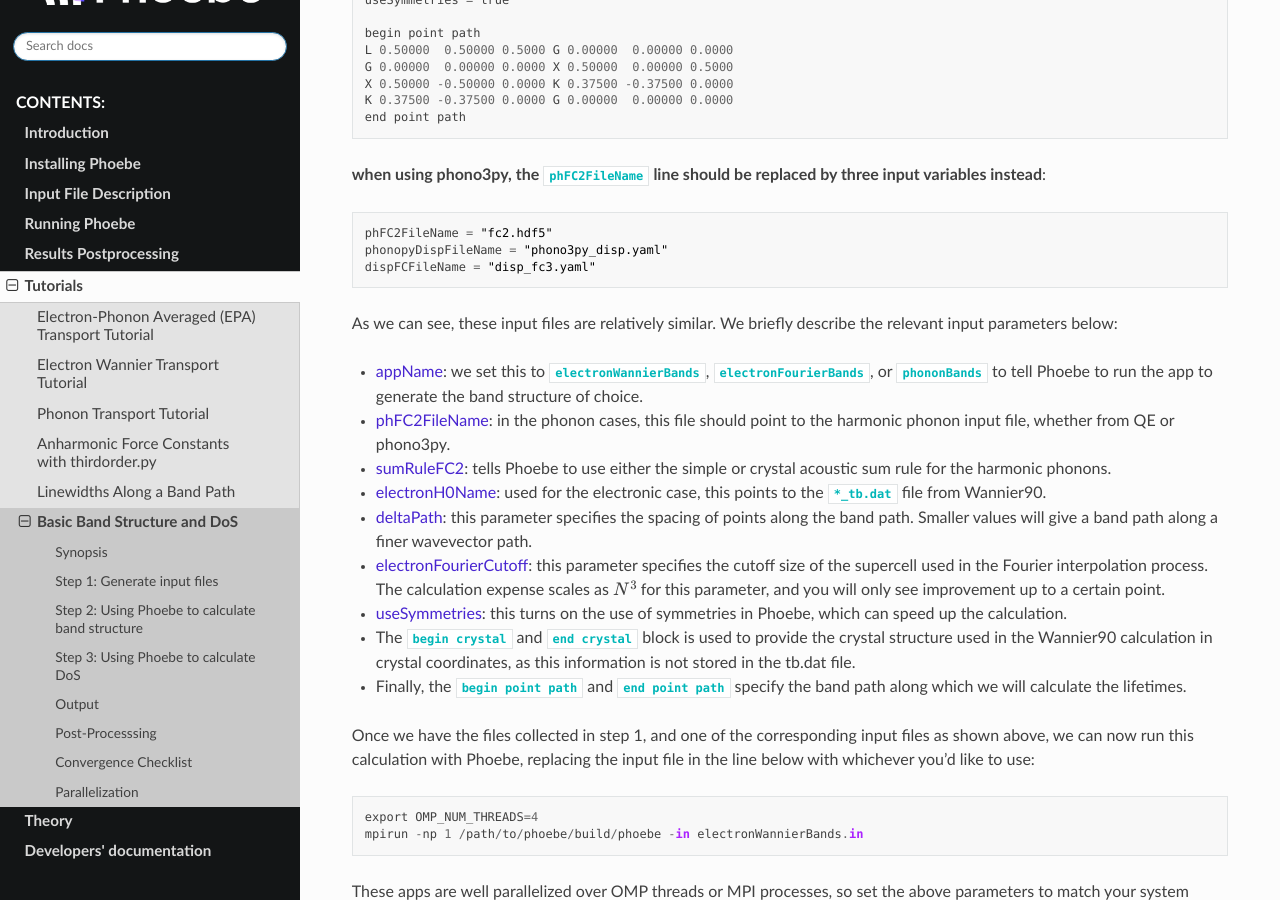
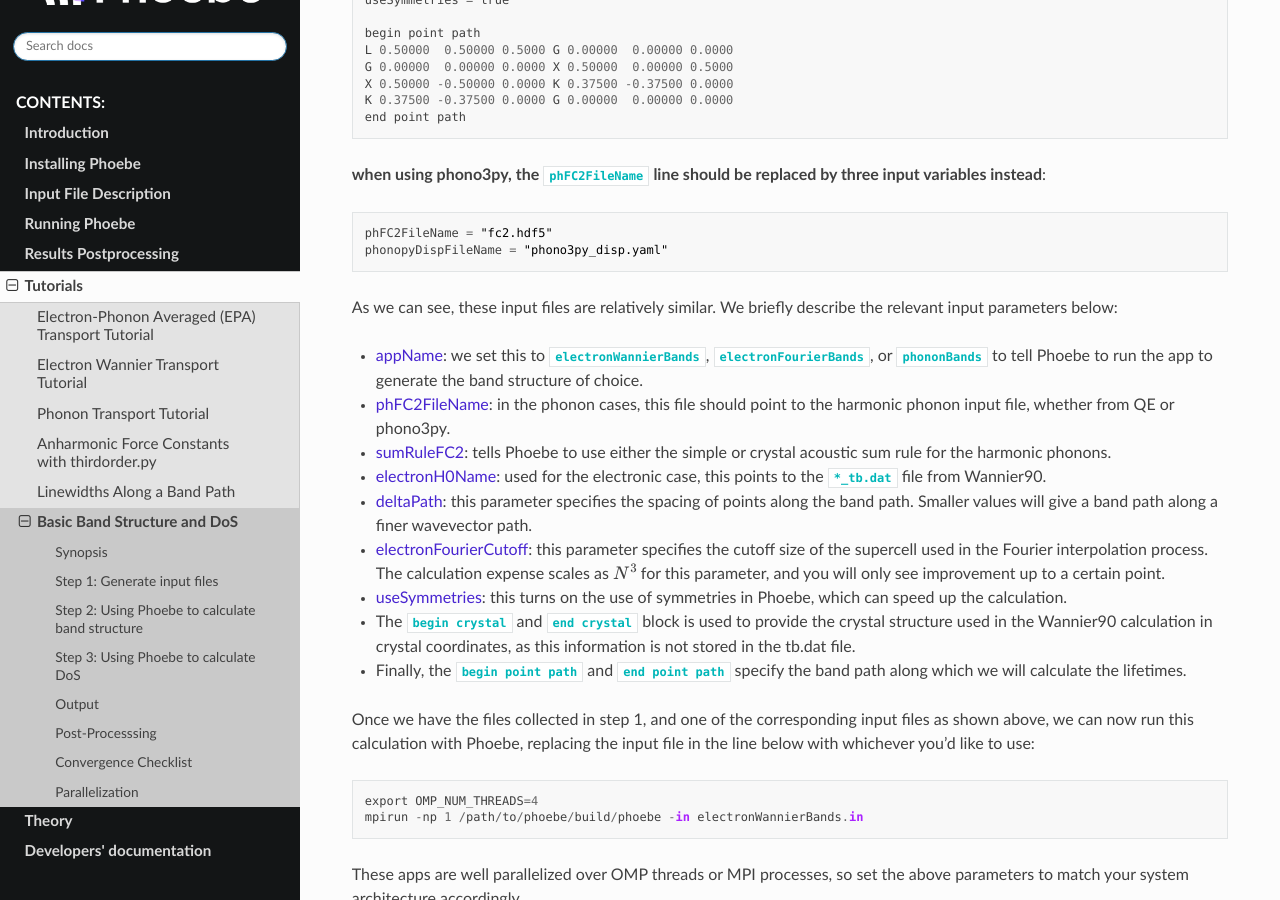
Before and after one commit to mir-group/phoebe, a Sphinx documentation site: the page built from doc/sphinx/source/tutorials/bands.rst, in a window 1280 px wide and 900 px high, scrolled down 1980 px. Built offline with Sphinx 7.4.7 and the Read the Docs theme 2.0.0, drawn with Linux system fonts in a browser that asks for light colours; formulas are drawn with MathJax 3.

Commit message:
Removing another mention of the dispFCFileName

```diff
--- a/doc/sphinx/source/tutorials/bands.rst
+++ b/doc/sphinx/source/tutorials/bands.rst
@@ -116,7 +116,6 @@ Once we have the necessary input files, we run Phoebe using one of the input fil
 
   phFC2FileName = "fc2.hdf5"
   phonopyDispFileName = "phono3py_disp.yaml"
-  dispFCFileName = "disp_fc3.yaml"
 
 
 As we can see, these input files are relatively similar. We briefly describe the relevant input parameters below:
```
